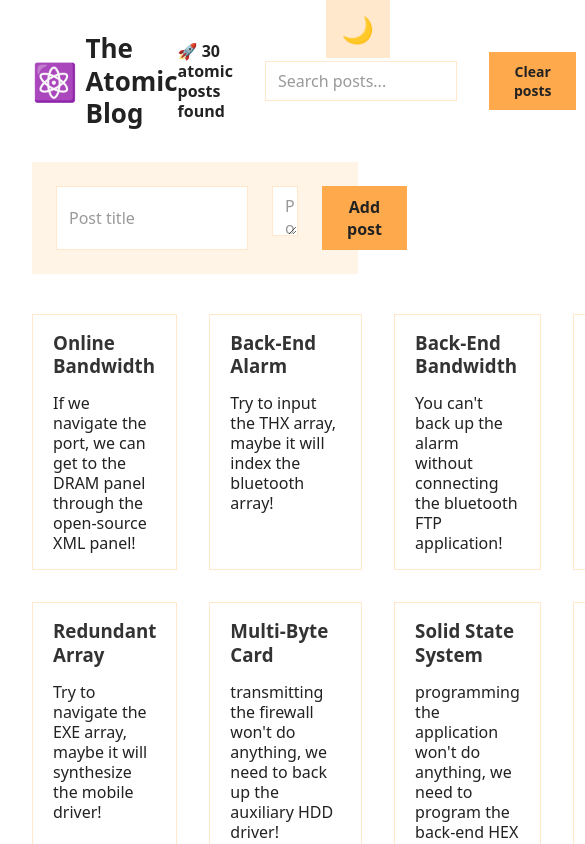
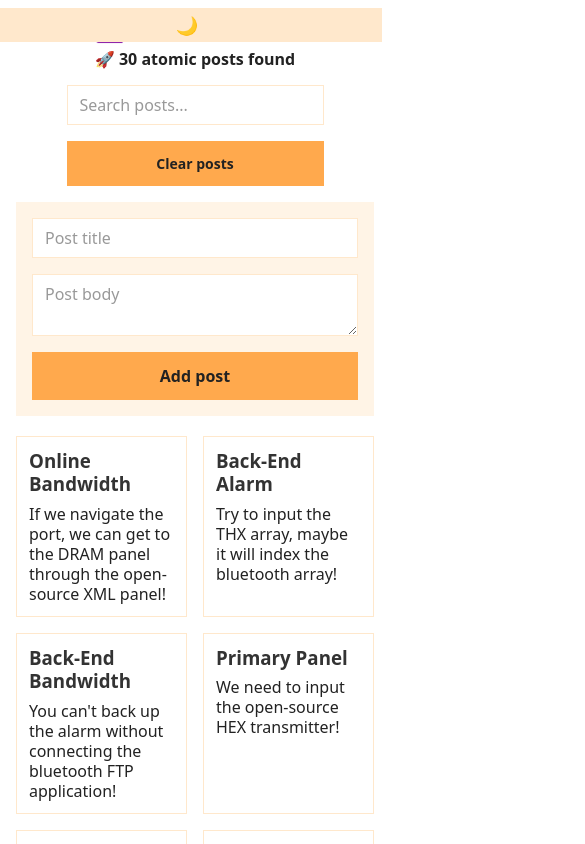
Before and after one commit to BhavyaBhaskar/AtomicBlog, a React (Create React App) app: page / in a window 390 px wide. Shown: the top 844 px of the page, 585 px wide, since content can reach past the window. Built offline with nearby package versions, Linux system fonts and the light colour scheme.

Commit message:
adding media max width

```diff
--- a/src/style.css
+++ b/src/style.css
@@ -180,3 +180,180 @@ aside li button {
 .footer {
   cursor: pointer;
 }
+
+@media (max-width: 800px) {
+  * {
+    padding: 0;
+    margin: 0;
+    box-sizing: border-box;
+  }
+
+  body {
+    font-family: system-ui, -apple-system, BlinkMacSystemFont, "Segoe UI",
+      Roboto, Oxygen, Ubuntu, Cantarell, "Open Sans", "Helvetica Neue",
+      sans-serif;
+
+    color: #222;
+    line-height: 1.25;
+    background: #fff;
+    padding: 16px; /* Adjusted padding for better mobile experience */
+  }
+
+  .fake-dark-mode {
+    filter: invert(100%);
+    transition: all 0.5s;
+  }
+
+  .btn-fake-dark-mode {
+    position: fixed;
+    top: 8px;
+    right: 8px;
+    padding: 8px;
+    line-height: 1;
+    font-size: 18px;
+    background-color: #ffe8cc;
+    border: none;
+  }
+
+  section {
+    max-width: 100%; /* Full width on mobile */
+    margin: 0 auto;
+  }
+
+  header {
+    margin-bottom: 16px; /* Reduced margin for mobile */
+    font-weight: bold;
+    justify-content: space-between;
+    display: flex;
+    flex-direction: column; /* Adjusted layout for mobile */
+    align-items: center; /* Centered items for mobile */
+  }
+
+  h1 {
+    font-size: 20px; /* Increased font size for mobile */
+    margin-bottom: 8px;
+  }
+
+  h1 span {
+    font-size: 120%; /* Adjusted font size for mobile */
+  }
+
+  h2 {
+    text-transform: uppercase;
+    margin-bottom: 16px;
+    color: #333;
+  }
+
+  h3 {
+    text-transform: capitalize;
+    margin-bottom: 8px; /* Reduced margin for mobile */
+    color: #333;
+  }
+
+  header div {
+    display: flex;
+    flex-direction: column; /* Adjusted layout for mobile */
+    gap: 16px;
+    align-items: center;
+  }
+
+  header button {
+    font-size: 14px;
+  }
+
+  form {
+    padding: 16px;
+    background-color: #fff4e6;
+    display: flex;
+    flex-direction: column; /* Adjusted layout for mobile */
+    gap: 16px;
+    margin-bottom: 20px;
+  }
+
+  main {
+    margin-bottom: 20px;
+  }
+
+  aside {
+    margin-bottom: 20px;
+    opacity: 75%;
+  }
+
+  input,
+  textarea,
+  button {
+    font-size: 16px;
+    padding: 8px 12px;
+    border: 1px solid #ffe8cc;
+    font-family: inherit;
+    color: inherit;
+    width: 100%; /* Full width on mobile */
+  }
+
+  *::placeholder {
+    color: #999;
+  }
+
+  *:focus {
+    outline: 2px solid #ffa94d;
+    border-radius: 2px;
+  }
+
+  textarea {
+    height: 100px; /* Increased height for better mobile experience */
+  }
+
+  button {
+    border: 1px solid #ffa94d;
+    background-color: #ffa94d;
+    font-weight: 700;
+    padding: 12px;
+    cursor: pointer;
+  }
+
+  main ul {
+    list-style: none;
+    display: flex;
+    flex-wrap: wrap; /* Adjusted layout for mobile */
+    gap: 16px;
+  }
+
+  main li {
+    flex: 1;
+    border: 1px solid #ffe8cc;
+    padding: 12px;
+  }
+
+  main li:hover {
+    background-color: #fff4e6;
+  }
+
+  aside ul {
+    font-size: 90%;
+    list-style: none;
+    display: flex;
+    flex-direction: column;
+    gap: 2px;
+  }
+
+  aside li {
+    border: 1px solid #ffe8cc;
+    padding: 4px 8px;
+    display: flex;
+    flex-direction: column; /* Adjusted layout for mobile */
+    gap: 4px;
+  }
+
+  h2 + button {
+    margin-bottom: 16px; /* Reduced margin for mobile */
+  }
+
+  aside li button {
+    padding: 4px 8px;
+    font-size: 14px;
+  }
+
+  .footer {
+    cursor: pointer;
+  }
+}
```
